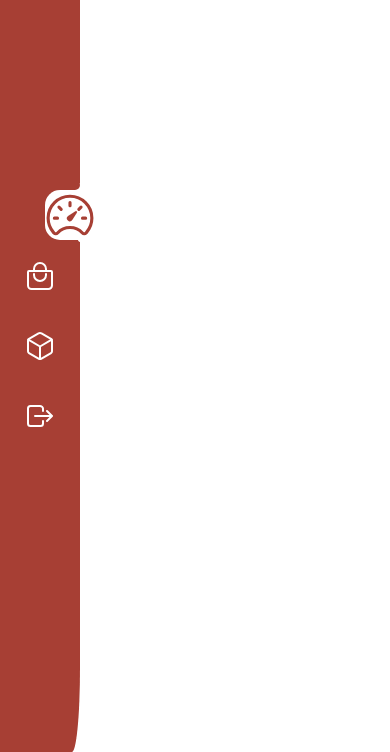
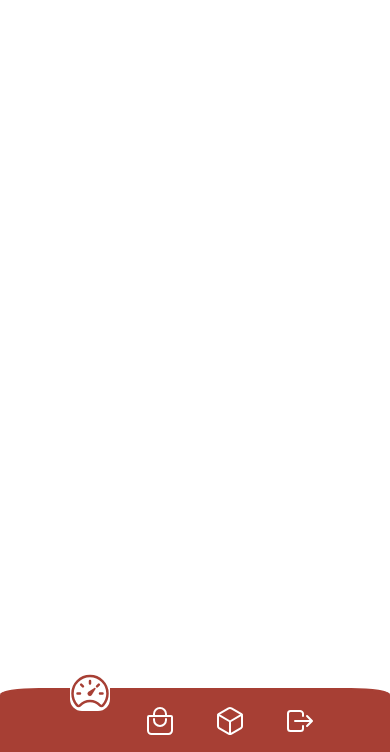
Before and after one commit to corentinmagique/responsive_sidebar, a plain HTML site: page index.html in a window 390 px wide. Shown: the part 92-844 px from the top of the page. Drawn offline with nearby package versions, Linux system fonts and the light colour scheme.

Commit message:
responsive navbar done, last commit

```diff
--- a/assets/css/style.css
+++ b/assets/css/style.css
@@ -139,7 +139,7 @@
 
 @media (max-width: 991px)
 {
-    /* .nav{
+    .nav{
         position: fixed;
         bottom: 0;
         width: 100%;
@@ -147,16 +147,54 @@
         border-top-right-radius: 10%;
         border-bottom-right-radius: 0%;
         border-top-left-radius: 10%;
-        /* transition: 0s; */
+        transition: 0.5s;
+        flex-direction: row;
+        border-top: 2px solid var(--red);
     }
 
-    /*.nav ul
+    .nav ul
     {
+        display: flex;
         flex-direction: row;
+        align-items: center;
+        justify-content: center;
+    }
+
+    .nav ul li
+    {
+        display: flex;
+        flex-direction: row;
+        align-items: center;
+        justify-content: center;
     }
 
     .nav__logo
     {
         display: none;
-    } */
+    }
+
+    .nav ul li:hover a ion-icon,
+    .nav ul li.active a ion-icon
+    {
+        width: 40px;
+        height: 40px;
+        background: var(--white);
+        border-radius: 30%;
+        color: var(--red);
+        transform: translateY(-30px);
+        transition: 0.5s;
+    }
+
+    .nav ul li:hover a::after,
+    .nav ul li.active a::after
+    {
+        display: none;
+    }
+
+    .nav ul li:hover a::before,
+    .nav ul li.active a::before
+    {
+        display: none;
+    }
+
 }
```
